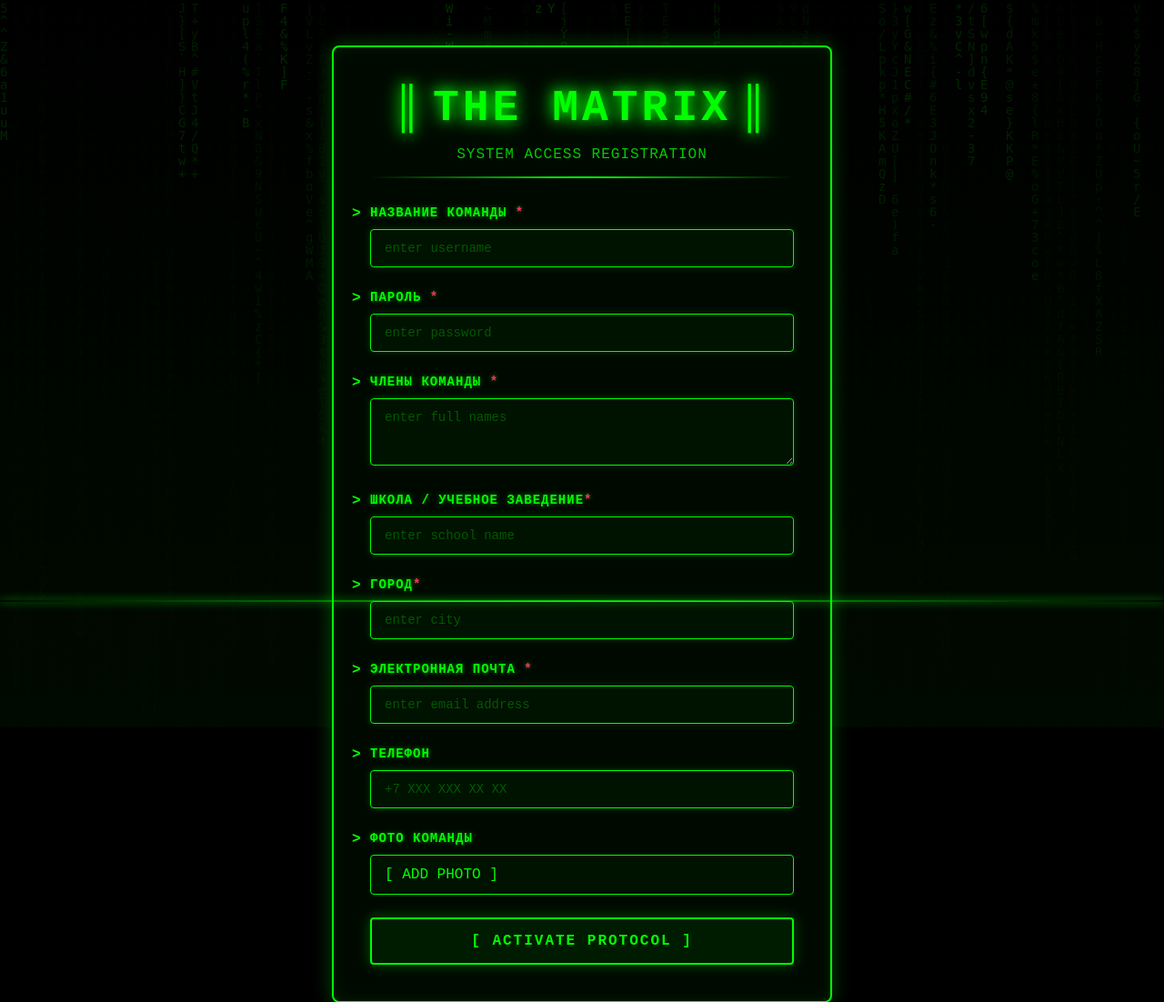
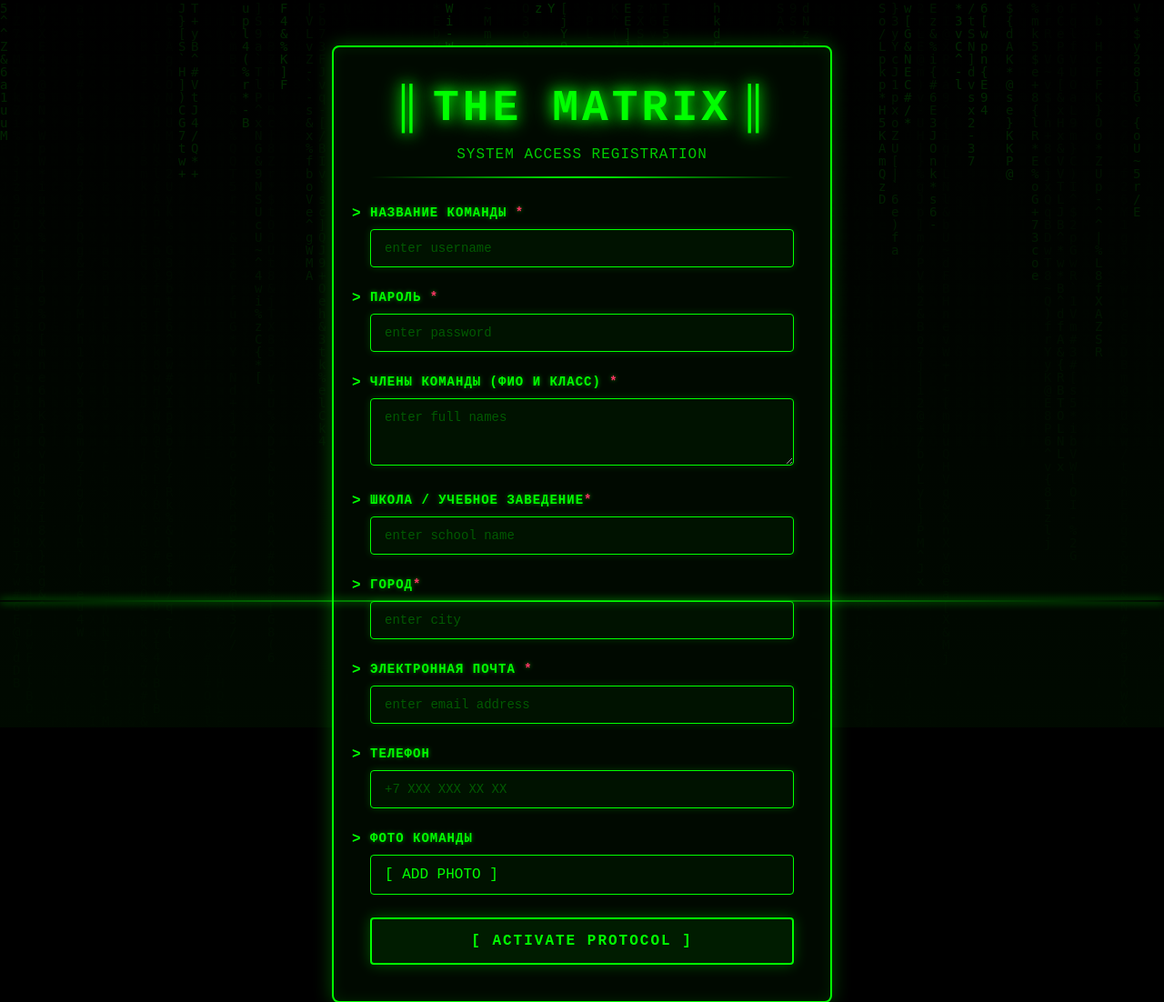
Before and after one commit to oleggatorr/matrix_web, a FastAPI app: page /register in a window 1280 px wide. Shown: the top 1102 px of the page at 91% size. Run offline with FastAPI, Linux system fonts and the light colour scheme.

Commit message:
Мелкие изменения

```diff
--- a/templates/register.html
+++ b/templates/register.html
@@ -390,7 +390,7 @@
             </div>
 
             <div class="form-group">
-                <label for="participants_full_names">ЧЛЕНЫ КОМАНДЫ <span class="required">*</span></label>
+                <label for="participants_full_names">ЧЛЕНЫ КОМАНДЫ (ФИО И КЛАСС) <span class="required">*</span></label>
                 <textarea id="participants_full_names" name="participants_full_names" rows="3" placeholder="enter full names" required>{{ form_data.participants_full_names if form_data else '' }}</textarea>
                 {% if errors and 'participants_full_names' in errors %}
                 <div class="error-message show" id="participantsError">> ERROR: {{ errors.participants_full_names }}</div>
--- a/templates/tasks/task10.html
+++ b/templates/tasks/task10.html
@@ -42,5 +42,5 @@
 {% endblock %}
 
 {% block script %}
-<!-- Дополнительный JS можно добавить здесь при необходимости -->
+
 {% endblock %}
--- a/templates/tasks/task3.html
+++ b/templates/tasks/task3.html
@@ -46,5 +46,5 @@
 {% endblock %}
 
 {% block script %}
-<!-- Никакого JS не нужно. Всё работает через CSS и форму. -->
+
 {% endblock %}
```
Also changed, not shown: templates/base.html (+3 -4 lines).
